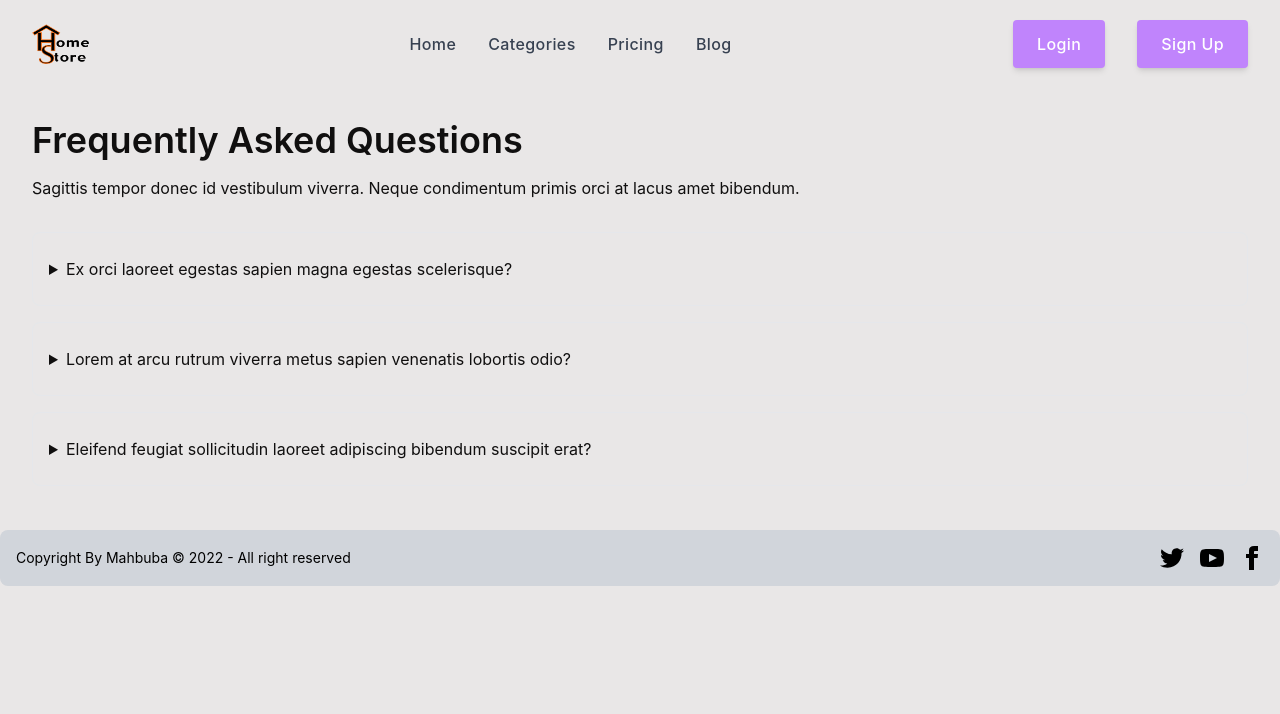
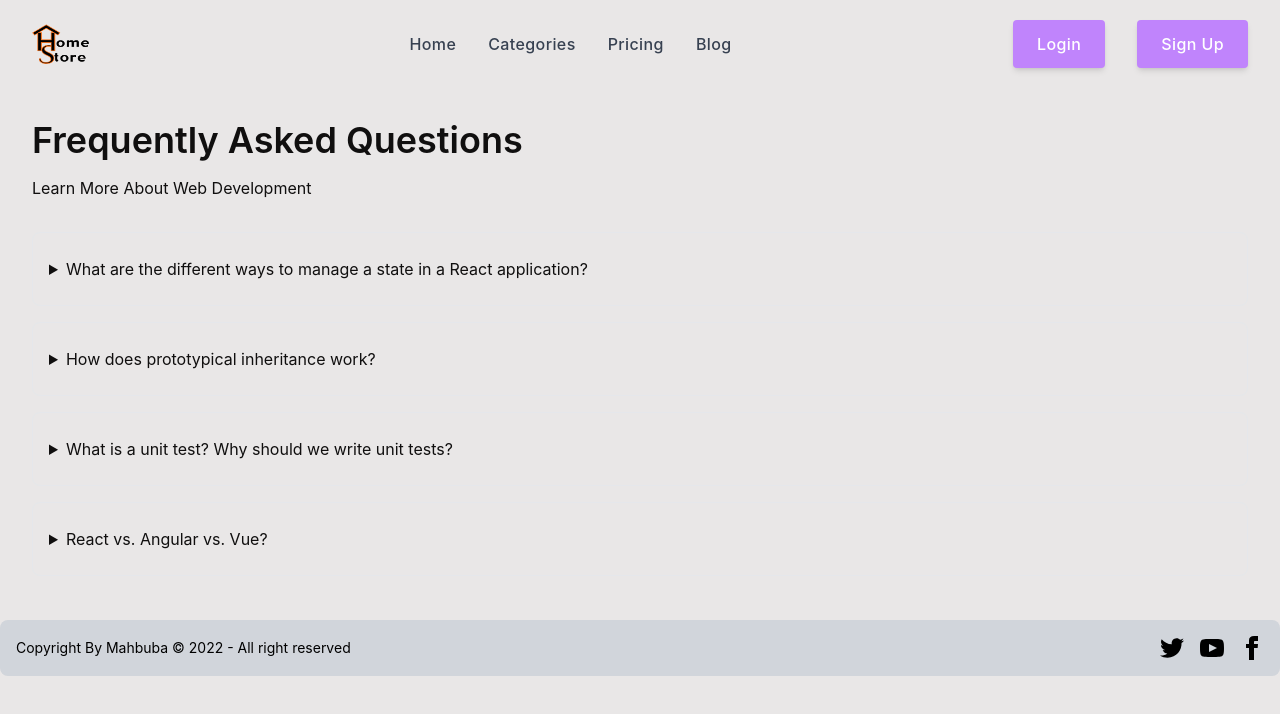
Before and after one commit to Mahbuba-Akhter-Ema/home-store-client, a React (Create React App) app: page /blog in a window 1280 px wide. Shown: the top 714 px of the page. Built offline with nearby package versions, Linux system fonts and the light colour scheme.

Commit message:
blog added

```diff
--- a/src/Pages/Blog/Blog.js
+++ b/src/Pages/Blog/Blog.js
@@ -5,19 +5,23 @@
         <section className="dark:bg-gray-800 dark:text-gray-100">
             <div className="container flex flex-col justify-center px-4 py-8 mx-auto md:p-8">
                 <h2 className="text-2xl font-semibold sm:text-4xl">Frequently Asked Questions</h2>
-                <p className="mt-4 mb-8 dark:text-gray-400">Sagittis tempor donec id vestibulum viverra. Neque condimentum primis orci at lacus amet bibendum.</p>
+                <p className="mt-4 mb-8 dark:text-gray-400">Learn More About Web Development</p>
                 <div className="space-y-4">
                     <details className="w-full border rounded-lg">
-                        <summary className="px-4 py-6 focus:outline-none focus-visible:ring-violet-400">Ex orci laoreet egestas sapien magna egestas scelerisque?</summary>
-                        <p className="px-4 py-6 pt-0 ml-4 -mt-4 dark:text-gray-400">Lectus iaculis orci metus vitae ligula dictum per. Nisl per nullam taciti at adipiscing est. </p>
+                        <summary className="px-4 py-6 focus:outline-none focus-visible:ring-violet-400">What are the different ways to manage a state in a React application?</summary>
+                        <p className="px-4 py-6 pt-0 ml-4 -mt-4 dark:text-gray-400">The Four Kinds of React State to Manage: Local state. Global state. Server state. URL state.</p>
                     </details>
                     <details className="w-full border rounded-lg">
-                        <summary className="px-4 py-6 focus:outline-none focus-visible:ring-violet-400">Lorem at arcu rutrum viverra metus sapien venenatis lobortis odio?</summary>
-                        <p className="px-4 py-6 pt-0 ml-4 -mt-4 dark:text-gray-400">Tincidunt ut hac condimentum rhoncus phasellus nostra. Magna porttitor egestas tincidunt neque vehicula potenti. </p>
+                        <summary className="px-4 py-6 focus:outline-none focus-visible:ring-violet-400">How does prototypical inheritance work?</summary>
+                        <p className="px-4 py-6 pt-0 ml-4 -mt-4 dark:text-gray-400">The Prototypal Inheritance is a feature in javascript used to add methods and properties in objects. It is a method by which an object can inherit the properties and methods of another object. Traditionally, in order to get and set the [[Prototype]] of an object, we use Object. getPrototypeOf and Object. </p>
                     </details>
                     <details className="w-full border rounded-lg">
-                        <summary className="px-4 py-6 focus:outline-none focus-visible:ring-violet-400">Eleifend feugiat sollicitudin laoreet adipiscing bibendum suscipit erat?</summary>
-                        <p className="px-4 py-6 pt-0 ml-4 -mt-4 dark:text-gray-400">Justo libero tellus integer tincidunt justo semper consequat venenatis aliquet imperdiet. Ultricies urna proin fusce nulla pretium sodales vel magna et massa euismod vulputate sed. </p>
+                        <summary className="px-4 py-6 focus:outline-none focus-visible:ring-violet-400">What is a unit test? Why should we write unit tests?</summary>
+                        <p className="px-4 py-6 pt-0 ml-4 -mt-4 dark:text-gray-400">The main objective of unit testing is to isolate written code to test and determine if it works as intended. Unit testing is an important step in the development process, because if done correctly, it can help detect early flaws in code which may be more difficult to find in later testing stages. </p>
+                    </details>
+                    <details className="w-full border rounded-lg">
+                        <summary className="px-4 py-6 focus:outline-none focus-visible:ring-violet-400">React vs. Angular vs. Vue?</summary>
+                        <p className="px-4 py-6 pt-0 ml-4 -mt-4 dark:text-gray-400">Vue provides higher customizability and hence is easier to learn than Angular or React. Further, Vue has an overlap with Angular and React with respect to their functionality like the use of components. Hence, the transition to Vue from either of the two is an easy option.</p>
                     </details>
                 </div>
             </div>
--- a/src/Pages/Home/GetStarted/GetStarted.js
+++ b/src/Pages/Home/GetStarted/GetStarted.js
@@ -3,7 +3,7 @@
 
 const GetStarted = () => {
     return (
-        <section className="bg-gray-300 text-gray-100">
+        <section className="bg-gray-200 text-gray-100">
 		<div className="flex flex-col overflow-hidden rounded-md shadow-sm lg:flex-row">
 			<img src={img} alt="" className="h-80 bg-gray-500 aspect-video" />
 			<div className="flex flex-col justify-center flex-1 p-6 bg-gray-400">
```
